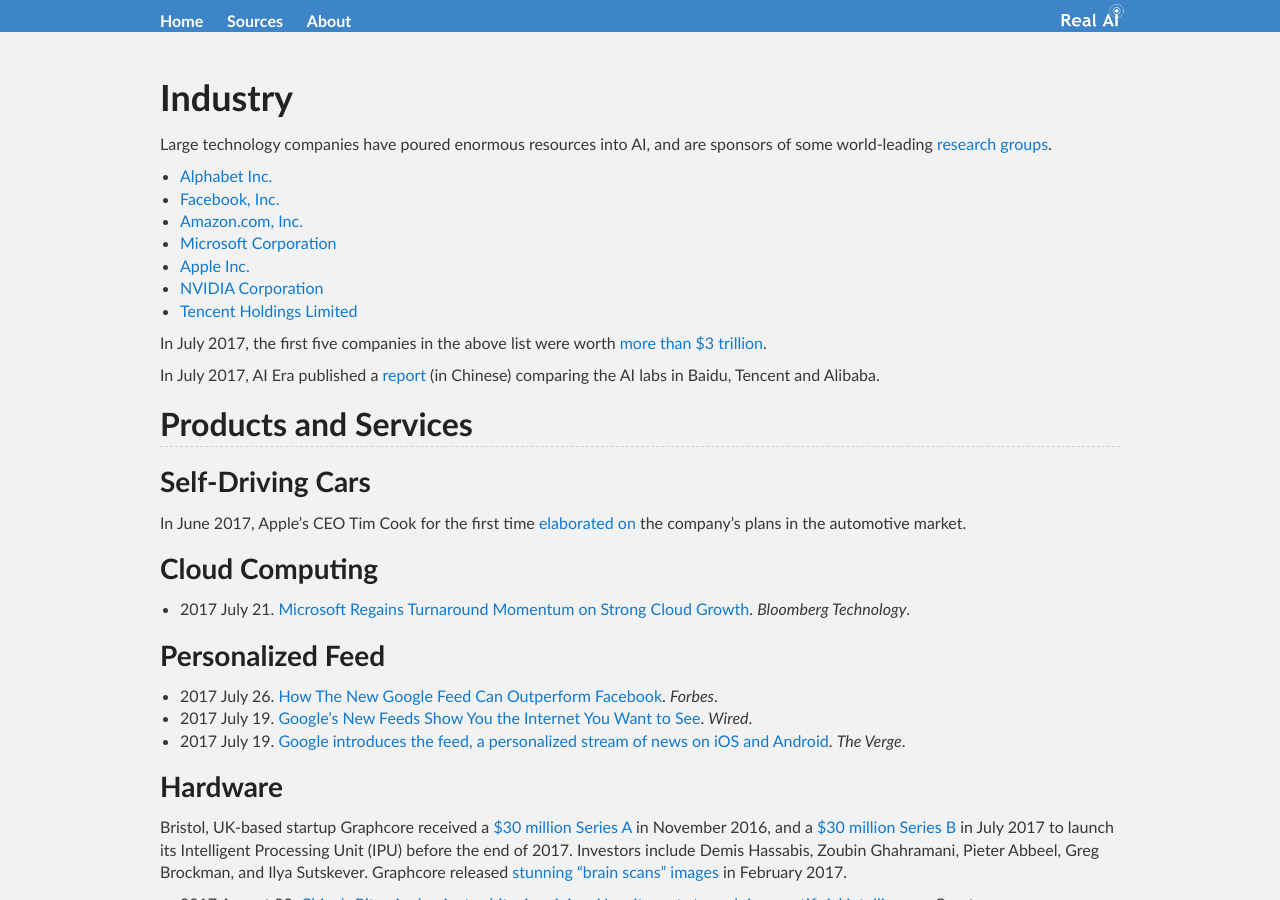
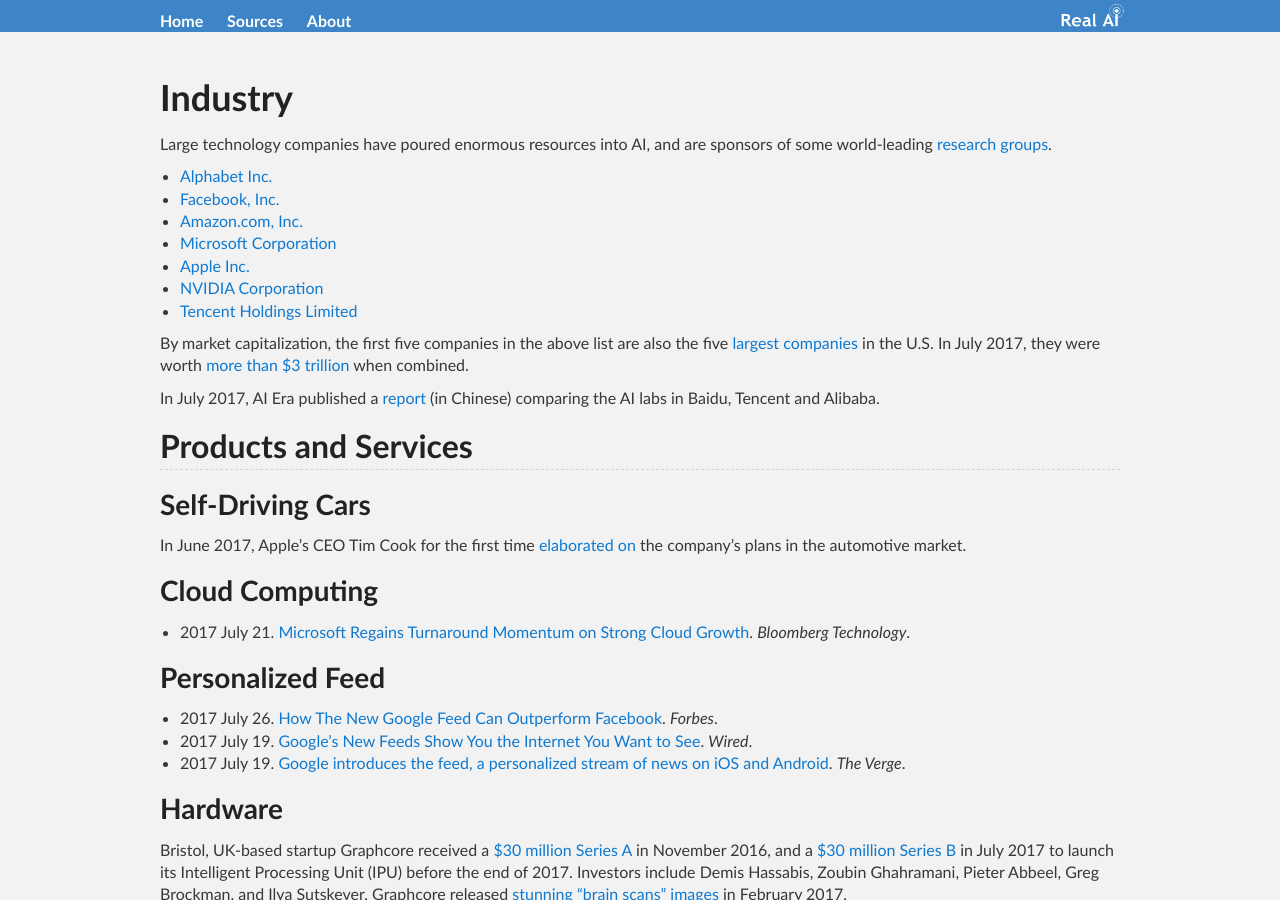
Before and after one commit to Tonywuhk/realai.org, a Jekyll site: the page built from industry/README.md, in a window 1280 px wide and 900 px high. Built offline with Jekyll 4.4.1, drawn with Linux system fonts in a browser that asks for light colours; our own code applies the rules of GitHub Pages for plain Markdown files; the repository's description, which GitHub fills in, is left out.

Commit message:
Update files

```diff
--- a/industry/README.md
+++ b/industry/README.md
@@ -13,7 +13,7 @@
 * [NVIDIA Corporation](http://realai.org/industry/nvidia/)
 * [Tencent Holdings Limited](http://realai.org/industry/tencent/)
 
-In July 2017, the first five companies in the above list were worth [more than $3 trillion](https://techcrunch.com/2017/07/19/techs-5-biggest-players-now-worth-3-trillion/).
+By market capitalization, the first five companies in the above list are also the five [largest](http://www.dogsofthedow.com/largest-companies-by-market-cap.htm) [companies](http://www.iweblists.com/us/commerce/MarketCapitalization.html) in the U.S. In July 2017, they were worth [more than $3 trillion](https://techcrunch.com/2017/07/19/techs-5-biggest-players-now-worth-3-trillion/) when combined.
 
 In July 2017, AI Era published a [report](https://www.sohu.com/a/157091076_473283) (in Chinese) comparing the AI labs in Baidu, Tencent and Alibaba.
 
```
Also changed, not shown: README.md (+0 -1 lines), about/admin.md (+1 -1 lines), policies.md (+1 -1 lines), sources.md (+1 -0 lines).
